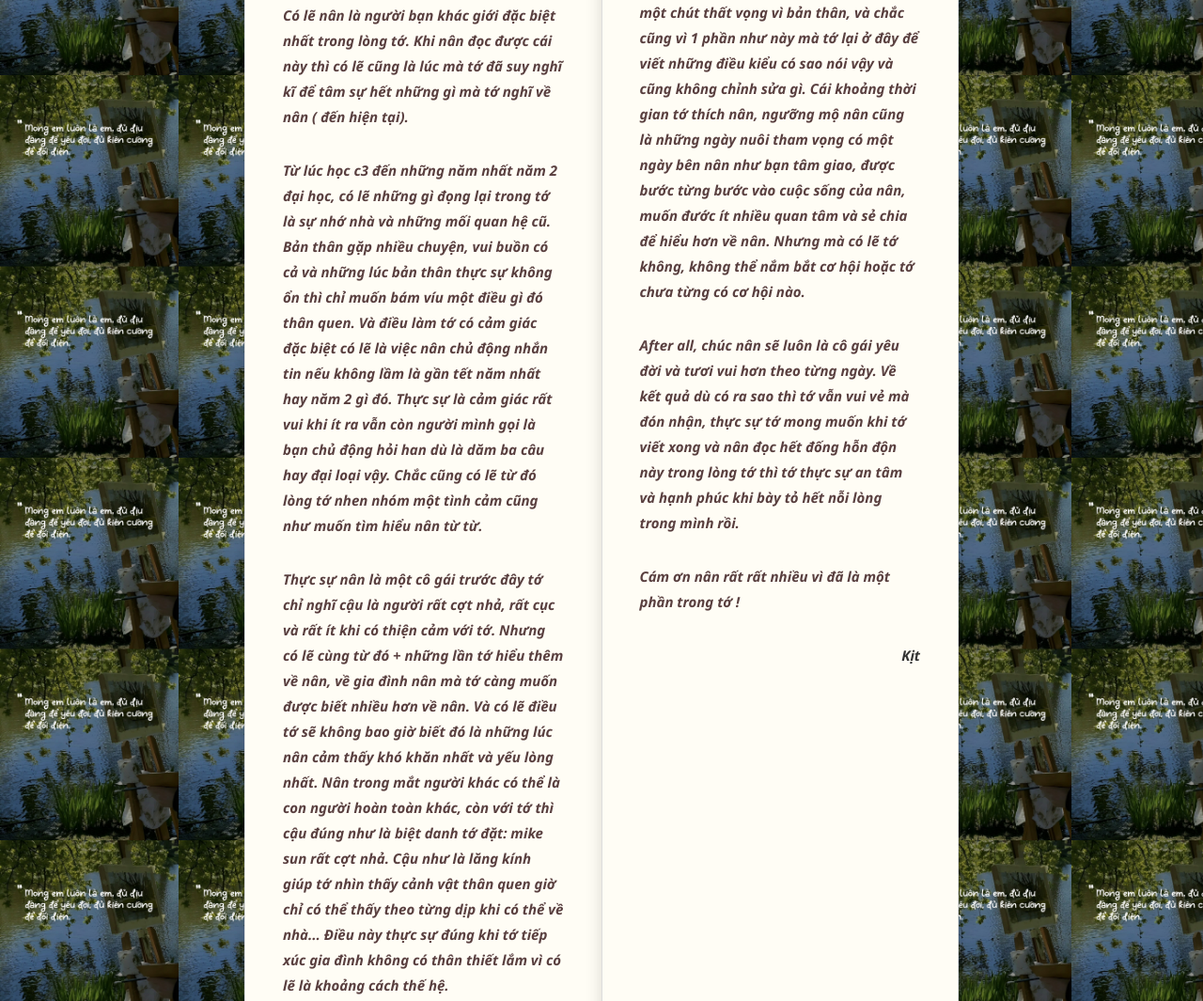
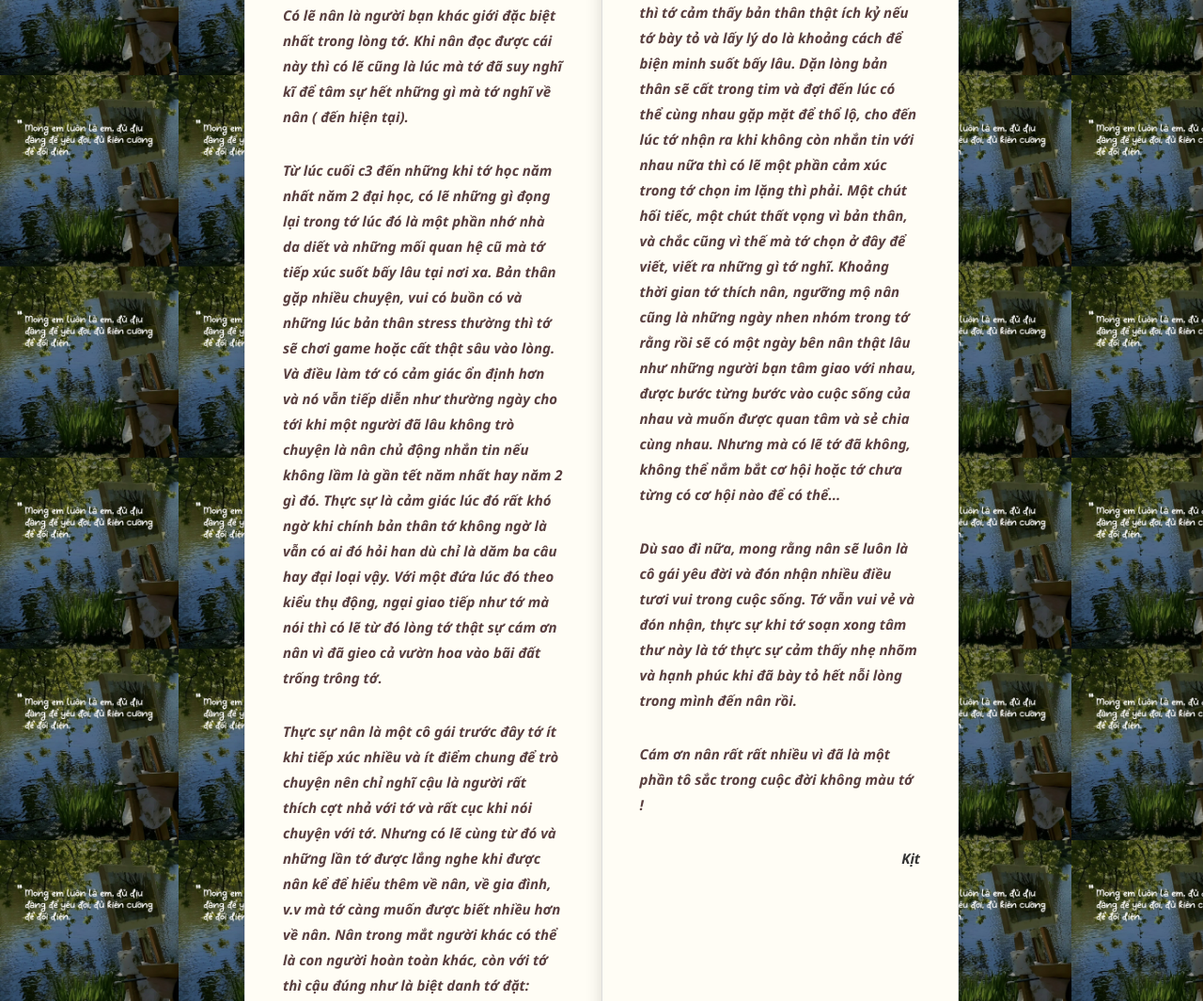
Before and after one commit to HoangKiet3524/guinan, a plain HTML site: page index.html in a window 1280 px wide. Shown: the part 327-1392 px from the top of the page at 94% size. Drawn offline with Linux system fonts and the light colour scheme.

Commit message:
Chỉnh sửa nội dung trong index.html 2

```diff
--- a/index.html
+++ b/index.html
@@ -82,15 +82,15 @@ h2 {
                 <h2 class="chapter-title"><strong>Một chút đọng lại trong tớ khi không còn nhắn tin với cậu</strong></h2>
             <p class="uu"><strong>Gửi nân,</strong></p>
             <p class="uu"><strong>Có lẽ nân là người bạn khác giới đặc biệt nhất trong lòng tớ. Khi nân đọc được cái này thì có lẽ cũng là lúc mà tớ đã suy nghĩ kĩ để tâm sự hết những gì mà tớ nghĩ về nân ( đến hiện tại).</strong></p>
-            <p class="uu"><strong>Từ lúc học c3 đến những năm nhất năm 2 đại học, có lẽ những gì đọng lại trong tớ là sự nhớ nhà và những mối quan hệ cũ. Bản thân gặp nhiều chuyện, vui buồn có cả và những lúc bản thân thực sự không ổn thì chỉ muốn bám víu một điều gì đó thân quen. Và điều làm tớ có cảm giác đặc biệt có lẽ là việc nân chủ động nhắn tin nếu không lầm là gần tết năm nhất hay năm 2 gì đó. Thực sự là cảm giác rất vui khi ít ra vẫn còn người mình gọi là bạn chủ động hỏi han dù là dăm ba câu hay đại loại vậy. Chắc cũng có lẽ từ đó lòng tớ nhen nhóm một tình cảm cũng như muốn tìm hiểu nân từ từ.</strong> </p>
-            <p class="uu"><strong>Thực sự nân là một cô gái trước đây tớ chỉ nghĩ cậu là người rất cợt nhả, rất cục và rất ít khi có thiện cảm với tớ. Nhưng có lẽ cùng từ đó + những lần tớ hiểu thêm về nân, về gia đình nân mà tớ càng muốn được biết nhiều hơn về nân. Và có lẽ điều tớ sẽ không bao giờ biết đó là những lúc nân cảm thấy khó khăn nhất và yếu lòng nhất. Nân trong mắt người khác có thể là con người hoàn toàn khác, còn với tớ thì cậu đúng như là biệt danh tớ đặt: mike sun rất cợt nhả. Cậu như là lăng kính giúp tớ nhìn thấy cảnh vật thân quen giờ chỉ có thể thấy theo từng dịp khi có thể về nhà... Điều này thực sự đúng khi tớ tiếp xúc gia đình không có thân thiết lắm vì có lẽ là khoảng cách thế hệ.</strong></p>
+            <p class="uu"><strong>Từ lúc cuối c3 đến những khi tớ học năm nhất năm 2 đại học, có lẽ những gì đọng lại trong tớ lúc đó là một phần nhớ nhà da diết và những mối quan hệ cũ mà tớ tiếp xúc suốt bấy lâu tại nơi xa. Bản thân gặp nhiều chuyện, vui có buồn có và những lúc bản thân stress thường thì tớ sẽ chơi game hoặc cất thật sâu vào lòng. Và điều làm tớ có cảm giác ổn định hơn và nó vẫn tiếp diễn như thường ngày cho tới khi một người đã lâu không trò chuyện là nân chủ động nhắn tin nếu không lầm là gần tết năm nhất hay năm 2 gì đó. Thực sự là cảm giác lúc đó rất khó ngờ khi chính bản thân tớ không ngờ là vẫn có ai đó hỏi han dù chỉ là dăm ba câu hay đại loại vậy. Với một đứa lúc đó theo kiểu thụ động, ngại giao tiếp như tớ mà nói thì có lẽ từ đó lòng tớ thật sự cám ơn nân vì đã gieo cả vườn hoa vào bãi đất trống trông tớ.</strong> </p>
+            <p class="uu"><strong>Thực sự nân là một cô gái trước đây tớ ít khi tiếp xúc nhiều và ít điểm chung để trò chuyện nên chỉ nghĩ cậu là người rất thích cợt nhả với tớ và rất cục khi nói chuyện với tớ. Nhưng có lẽ cùng từ đó và những lần tớ được lắng nghe khi được nân kể để hiểu thêm về nân, về gia đình, v.v  mà tớ càng muốn được biết nhiều hơn về nân. Nân trong mắt người khác có thể là con người hoàn toàn khác, còn với tớ thì cậu đúng như là biệt danh tớ đặt: mike sun rất cợt nhả. Cậu như là mặt trời soi sáng tâm hồn tớ cũng như là một photographer giúp tớ có thể nhìn thấy cảnh vật thân quen dẫu cho không còn ở quê nhà ở hiện tại nữa... TTớ thực sự cảm kích và cảm thấy được healing vì bản thân tớ chỉ thông qua trò chuyện về ba mẹ mới có thể biết hôm nay Huế như thế nào và vì có lẽ là do khoảng cách thế hệ nên tớ có chút không thoải mái khi hỏi han và tâm sự cùng ba mẹ như cách tớ hay trò chuyện cùng nân được.</strong></p>
           </div>
         </div>
           <div class="page right">
             <div class="page-content">
-            <p class="uu"><strong>Tớ không chắc nân có đọc được những dòng này không, nhưng tớ vẫn muốn viết vì tớ nợ bản thân một lời tạm biệt. Có lẽ tớ đã thực sự muốn một lần được thấy nân mở lòng để có thể mở lời nhưng mà từ lúc không còn nhắn tin với nhau nữa thì có lẽ một phần cảm xúc trong tớ cũng đi theo nân thì phải. Một chút hối tiếc, một chút thất vọng vì bản thân, và chắc cũng vì 1 phần như này mà tớ lại ở đây để viết những điều kiểu có sao nói vậy và cũng không chỉnh sửa gì. Cái khoảng thời gian tớ thích nân, ngưỡng mộ nân cũng là những ngày nuôi tham vọng có một ngày bên nân như bạn tâm giao, được bước từng bước vào cuộc sống của nân, muốn đước ít nhiều quan tâm và sẻ chia để hiểu hơn về nân. Nhưng mà có lẽ tớ không, không thể nắm bắt cơ hội hoặc tớ chưa từng có cơ hội nào.</strong></p>
-        <p class="uu"><strong>After all, chúc nân sẽ luôn là cô gái yêu đời và tươi vui hơn theo từng ngày. Về kết quả dù có ra sao thì tớ vẫn vui vẻ mà đón nhận, thực sự tớ mong muốn khi tớ viết xong và nân đọc hết đống hỗn độn này trong lòng tớ thì tớ thực sự an tâm và hạnh phúc khi bày tỏ hết nỗi lòng trong mình rồi.</strong> </p>
-        <p class="uu"><strong>Cám ơn nân rất rất nhiều vì đã là một phần trong tớ !</strong></p>
+            <p class="uu"><strong>Tớ không chắc nân sẽ đọc cái này không, nhưng tớ vẫn muốn viết vì tớ nợ bản thân một lời tạm biệt. Tớ đã luôn muốn một lần được nói ra hết tình cảm bản thân cho nân, muốn được ngắm nhìn nân thật lâu sau những chuyến đi chơi với nhau cho đến khi mọi điều gói gọn lại thành giá như và tớ luôn đắn đo liệu tớ khi thốt ra thì tớ cảm thấy bản thân thật ích kỷ nếu tớ bày tỏ và lấy lý do là khoảng cách để biện minh suốt bấy lâu. Dặn lòng bản thân sẽ cất trong tim và đợi đến lúc có thể cùng nhau gặp mặt để thổ lộ, cho đến lúc tớ nhận ra khi không còn nhắn tin với nhau nữa thì có lẽ một phần cảm xúc trong tớ chọn im lặng thì phải. Một chút hối tiếc, một chút thất vọng vì bản thân, và chắc cũng vì thế mà tớ chọn ở đây để viết, viết ra những gì tớ nghĩ. Khoảng thời gian tớ thích nân, ngưỡng mộ nân cũng là những ngày nhen nhóm trong tớ rằng rồi sẽ có một ngày bên nân thật lâu như những người bạn tâm giao với nhau, được bước từng bước vào cuộc sống của nhau và muốn được quan tâm và sẻ chia cùng nhau. Nhưng mà có lẽ tớ đã không, không thể nắm bắt cơ hội hoặc tớ chưa từng có cơ hội nào để có thể...</strong></p>
+        <p class="uu"><strong>Dù sao đi nữa, mong rằng nân sẽ luôn là cô gái yêu đời và đón nhận nhiều điều tươi vui trong cuộc sống. Tớ vẫn vui vẻ và đón nhận, thực sự khi tớ soạn xong tâm thư này là tớ thực sự cảm thấy nhẹ nhõm và hạnh phúc khi đã bày tỏ hết nỗi lòng trong mình đến nân rồi.</strong> </p>
+        <p class="uu"><strong>Cám ơn nân rất rất nhiều vì đã là một phần tô sắc trong cuộc đời không màu tớ !</strong></p>
         <p class="signature"><strong>Kịt</strong></p>
           </div>
 </body>
```
